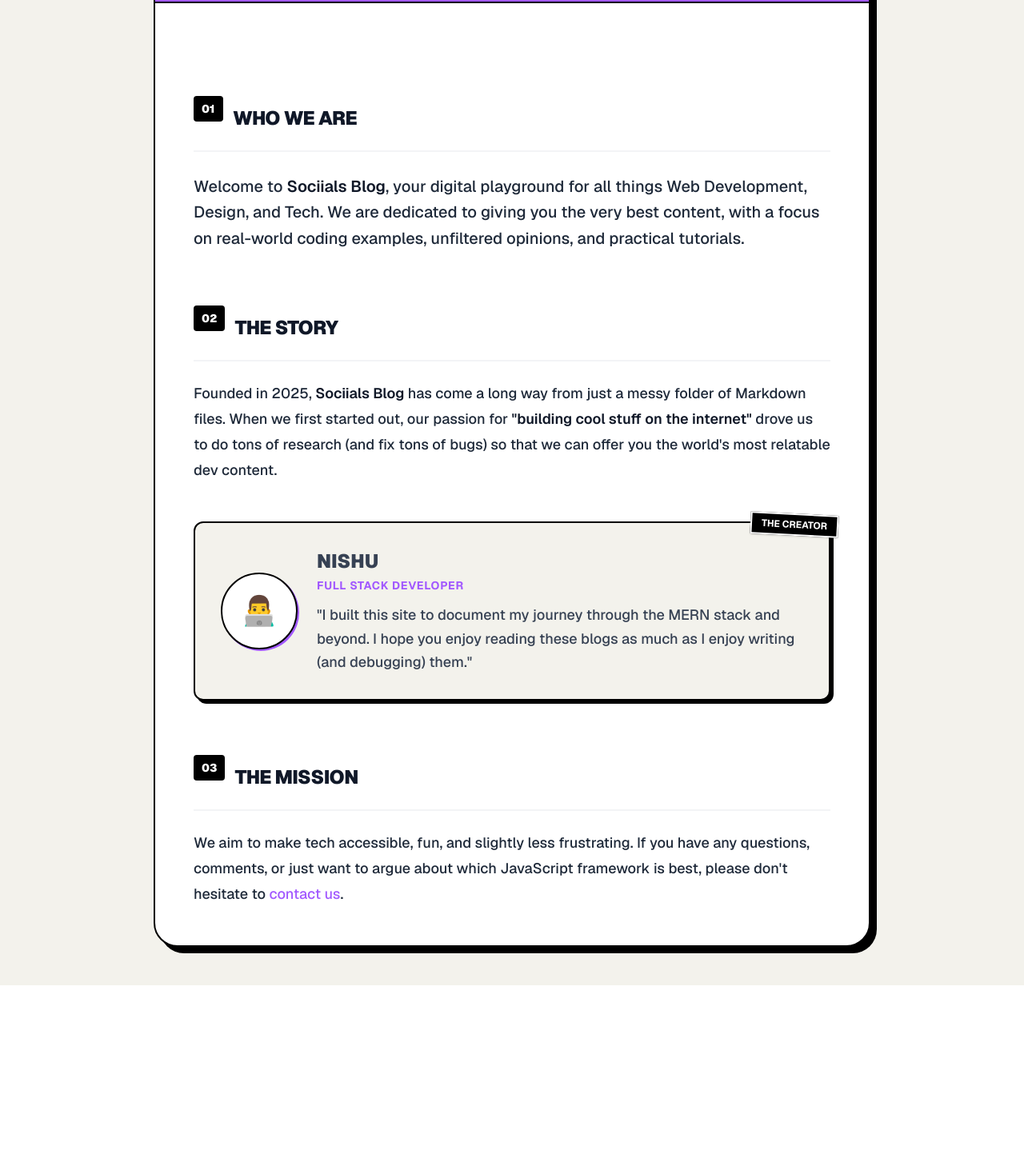
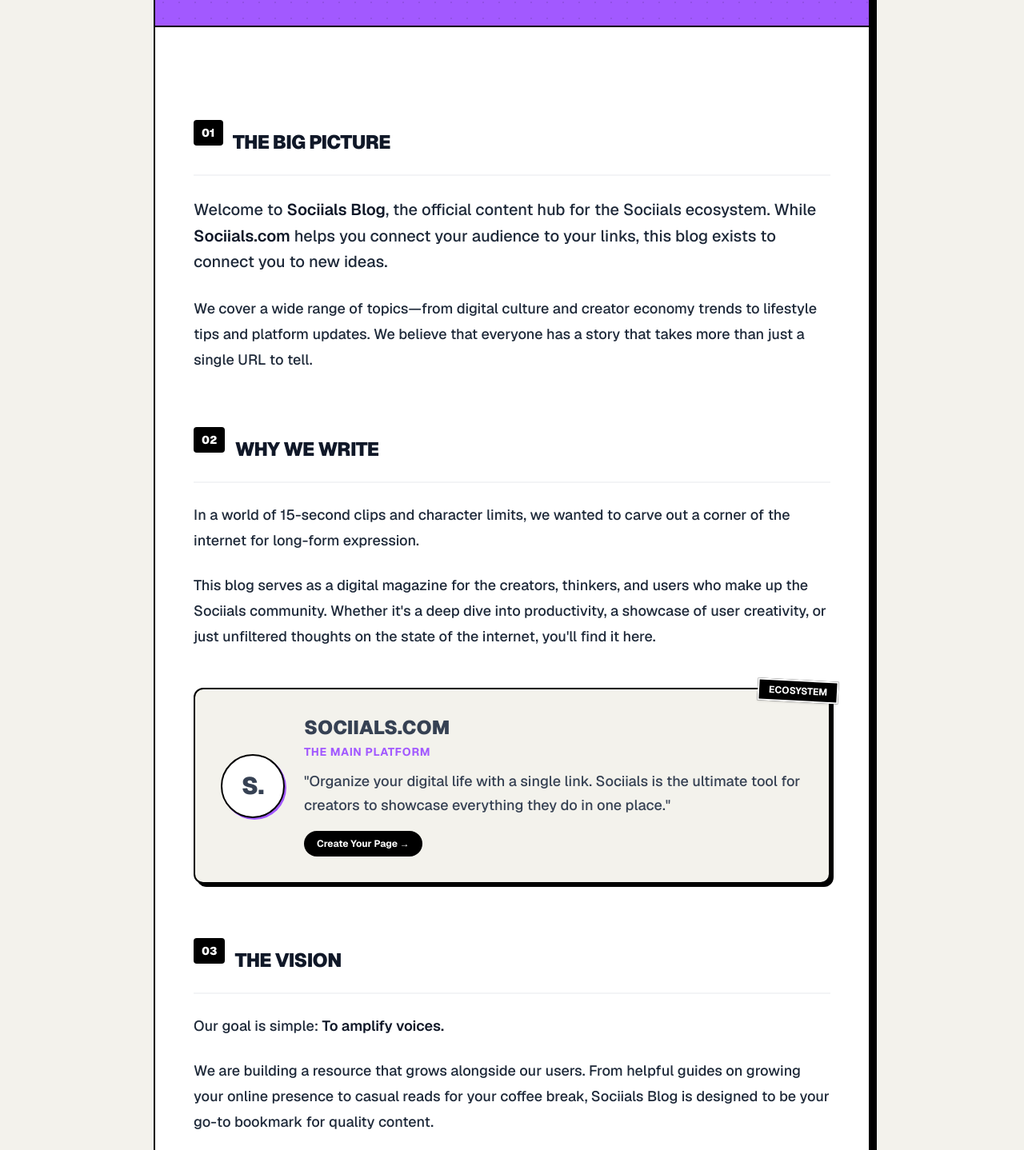
Before and after one commit to Sociials/blogs, a Next.js app: page /about in a window 1280 px wide. Shown: the part 237-1675 px from the top of the page at 80% size. Before the commit the page ends 1469 px from the top, so only its background shows below. Built offline with nearby package versions, Linux system fonts and the light colour scheme.

Commit message:
fix: updated about us

```diff
--- a/app/about/page.js
+++ b/app/about/page.js
@@ -17,10 +17,11 @@ export default function About() {
           ></div>
 
           <h1 className="relative z-10 unbounded-900 text-3xl md:text-5xl font-black uppercase tracking-tighter text-white drop-shadow-[3px_3px_0px_#000]">
-            About Us
+            About The Blog
           </h1>
           <p className="relative z-10 mt-4 font-bold text-white text-lg max-w-lg mx-auto leading-relaxed">
-            Code, chaos, and the pursuit of pixel-perfect designs.
+            More than just a link in bio. A space for stories, insights, and
+            ideas.
           </p>
         </div>
 
@@ -28,64 +29,82 @@ export default function About() {
         <div className="p-8 md:p-12">
           <div className="prose prose-lg max-w-none prose-headings:font-black prose-p:font-medium prose-p:text-gray-800 prose-a:text-[#A259FF] prose-a:no-underline hover:prose-a:underline">
             {/* Section 1: Intro */}
-            <SectionHeader number="01" title="Who We Are" />
+            <SectionHeader number="01" title="The Big Picture" />
             <p className="text-xl leading-relaxed">
-              Welcome to <strong>Sociials Blog</strong>, your digital playground
-              for all things Web Development, Design, and Tech. We are dedicated
-              to giving you the very best content, with a focus on real-world
-              coding examples, unfiltered opinions, and practical tutorials.
+              Welcome to <strong>Sociials Blog</strong>, the official content
+              hub for the Sociials ecosystem. While{" "}
+              <strong>Sociials.com</strong> helps you connect your audience to
+              your links, this blog exists to connect you to new ideas.
+            </p>
+            <p>
+              We cover a wide range of topics—from digital culture and creator
+              economy trends to lifestyle tips and platform updates. We believe
+              that everyone has a story that takes more than just a single URL
+              to tell.
             </p>
 
-            {/* Section 2: The Story */}
-            <SectionHeader number="02" title="The Story" />
+            {/* Section 2: Origin */}
+            <SectionHeader number="02" title="Why We Write" />
             <p>
-              Founded in {new Date().getFullYear()},{" "}
-              <strong>Sociials Blog</strong> has come a long way from just a
-              messy folder of Markdown files. When we first started out, our
-              passion for
-              <strong> "building cool stuff on the internet"</strong> drove us
-              to do tons of research (and fix tons of bugs) so that we can offer
-              you the world's most relatable dev content.
+              In a world of 15-second clips and character limits, we wanted to
+              carve out a corner of the internet for long-form expression.
+            </p>
+            <p>
+              This blog serves as a digital magazine for the creators, thinkers,
+              and users who make up the Sociials community. Whether it's a deep
+              dive into productivity, a showcase of user creativity, or just
+              unfiltered thoughts on the state of the internet, you'll find it
+              here.
             </p>
 
-            {/* Section 3: Creator Profile Card */}
+            {/* Section 3: Call to Action Box (Replaces Creator Card) */}
             <div className="mt-12 not-prose">
               <div className="bg-[#F3F2EC] border-2 border-black rounded-xl p-6 md:p-8 relative shadow-[4px_4px_0px_#000]">
                 {/* Badge */}
                 <div className="absolute -top-3 -right-3 bg-black text-white text-xs font-bold px-3 py-1 border-2 border-white rotate-3 shadow-sm">
-                  THE CREATOR
+                  ECOSYSTEM
                 </div>
 
                 <div className="flex flex-col md:flex-row items-center gap-6">
-                  {/* Avatar Placeholder */}
-                  <div className="w-24 h-24 bg-white border-2 border-black rounded-full flex items-center justify-center text-4xl shadow-[2px_2px_0px_#A259FF] shrink-0">
-                    👨‍💻
+                  {/* Logo Placeholder */}
+                  <div className="w-20 h-20 bg-white border-2 border-black rounded-full flex items-center justify-center text-3xl shadow-[2px_2px_0px_#A259FF] shrink-0 font-black">
+                    S.
                   </div>
 
                   <div className="text-center md:text-left">
                     <h3 className="text-2xl font-black uppercase mb-1">
-                      Nishu
+                      Sociials.com
                     </h3>
                     <p className="text-sm font-bold text-[#A259FF] mb-3 uppercase tracking-wider">
-                      Full Stack Developer
+                      The Main Platform
                     </p>
-                    <p className="text-gray-700 font-medium leading-relaxed">
-                      "I built this site to document my journey through the MERN
-                      stack and beyond. I hope you enjoy reading these blogs as
-                      much as I enjoy writing (and debugging) them."
+                    <p className="text-gray-700 font-medium leading-relaxed mb-4">
+                      "Organize your digital life with a single link. Sociials
+                      is the ultimate tool for creators to showcase everything
+                      they do in one place."
                     </p>
+                    <a
+                      href="https://sociials.com"
+                      target="_blank"
+                      className="inline-block bg-black text-white text-xs font-bold px-4 py-2 rounded-full hover:bg-[#A259FF] transition-colors"
+                    >
+                      Create Your Page →
+                    </a>
                   </div>
                 </div>
               </div>
             </div>
 
-            {/* Section 4: Mission */}
-            <SectionHeader number="03" title="The Mission" />
+            {/* Section 4: Vision */}
+            <SectionHeader number="03" title="The Vision" />
             <p>
-              We aim to make tech accessible, fun, and slightly less
-              frustrating. If you have any questions, comments, or just want to
-              argue about which JavaScript framework is best, please don't
-              hesitate to <a href="/contact">contact us</a>.
+              Our goal is simple: <strong>To amplify voices.</strong>
+            </p>
+            <p>
+              We are building a resource that grows alongside our users. From
+              helpful guides on growing your online presence to casual reads for
+              your coffee break, Sociials Blog is designed to be your go-to
+              bookmark for quality content.
             </p>
           </div>
         </div>
--- a/app/page.js
+++ b/app/page.js
@@ -31,18 +31,26 @@ export default async function Home() {
         <div className="max-w-6xl mx-auto flex justify-between items-center">
           {/* LOGO: Clean & Bold */}
           <div className="flex items-center gap-6">
-            <Link
-              href="/"
-              className="flex items-center gap-2 select-none group"
-            >
-              <span className="unbounded-900 text-xl tracking-tight">
+            <div className="flex items-center gap-2 select-none group">
+              {/* 1. External Link to Main Site */}
+              <a
+                href="https://sociials.com"
+                className="unbounded-900 text-xl tracking-tight hover:opacity-70 transition-opacity"
+              >
                 Sociials
-              </span>
-              <span className="text-xl font-bold text-gray-400 group-hover:text-black transition-colors">
-                /
-              </span>
-              <span className="text-xl font-bold text-[#A259FF]">Blog</span>
-            </Link>
+              </a>
+
+              {/* Separator */}
+              <span className="text-xl font-bold text-gray-400">/</span>
+
+              {/* 2. Internal Link to Blog Home */}
+              <Link
+                href="/"
+                className="text-xl font-bold text-[#A259FF] hover:underline"
+              >
+                Blog
+              </Link>
+            </div>
 
             {/* Search Pill */}
             <Link
```
